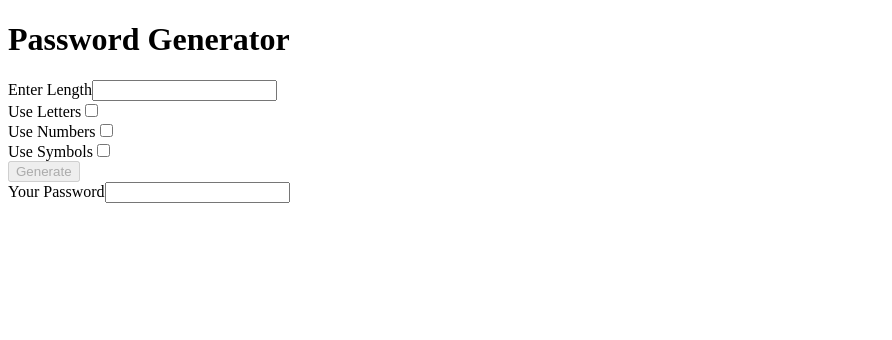
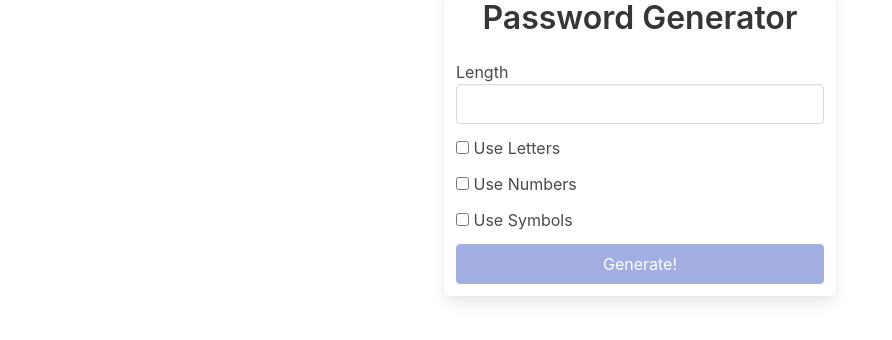
Before and after one commit to maytheu/typescript, an Angular app: page / in a window 1280 px wide. Shown: the top 340 px of the page, without its empty margins (0-892 px from the left). Built offline with nearby package versions, Linux system fonts and the light colour scheme.

Commit message:
adding bulma and deploying to now

```diff
--- a/src/app/app.component.html
+++ b/src/app/app.component.html
@@ -1,37 +1,57 @@
-<h1>Password Generator</h1>
-<div>
-  <label>Enter Length</label>
+<div class="container">
+  <div class="columns is-centered">
+    <div class="box column is-one-third">
+      <h1 class="title has-text-centered">Password Generator</h1>
 
-  <input (input)="inputLength($event.target)" />
+      <div class="field">
+        <label>Length</label>
+        <input class="input" (input)="inputLength($event.target)" />
       </div>
 
-<div>
-  <label>Use Letters</label>
-  <input (click)="addLetters()" type="checkbox" />
+      <div class="field">
+        <div class="control">
+          <label class="checkbox">
+            <input (change)="addLetters()" type="checkbox" />
+            Use Letters
+          </label>
+        </div>
       </div>
 
-<div>
-  <label>Use Numbers</label>
-  <input (click)="addNumbers()" type="checkbox" />
+      <div class="field">
+        <div class="control">
+          <label class="checkbox">
+            <input (change)="addNumbers()" type="checkbox" />
+            Use Numbers
+          </label>
+        </div>
       </div>
 
-<div>
-  <label>Use Symbols</label>
-  <input (click)="addSymbols()" type="checkbox" />
+      <div class="field">
+        <div class="control">
+          <label class="checkbox">
+            <input (change)="addSymbols()" type="checkbox" />
+            Use Symbols
+          </label>
+        </div>
       </div>
 
-<div>
       <button
+        [disabled]="
+          !(
+            passwordLength &&
+            (includeLetters || includeNumbers || includeSymbols)
+          )
+        "
         (click)="onButtonClick()"
-    [disabled]="
-      !(passwordLength && (includeLetters || includeNumbers || includeNumbers))
-    "
+        class="button is-link is-fullwidth"
       >
-    Generate
+        Generate!
       </button>
+
+      <div class="box" *ngIf="password">
+        <label>Your Password</label>
+        <input class="input" [value]="password" />
       </div>
-
-<div>
-  <label>Your Password</label>
-  <input readonly [value]="password" />
     </div>
+  </div>
+</div>
--- a/src/styles.css
+++ b/src/styles.css
@@ -1 +1,2 @@
 /* You can add global styles to this file, and also import other style files */
+@import 'bulma/css/bulma.css'
```
Also changed, not shown: 2 other files (tests, documents, lock files or other folders). Lines whose indentation alone changed are shown as unchanged.
